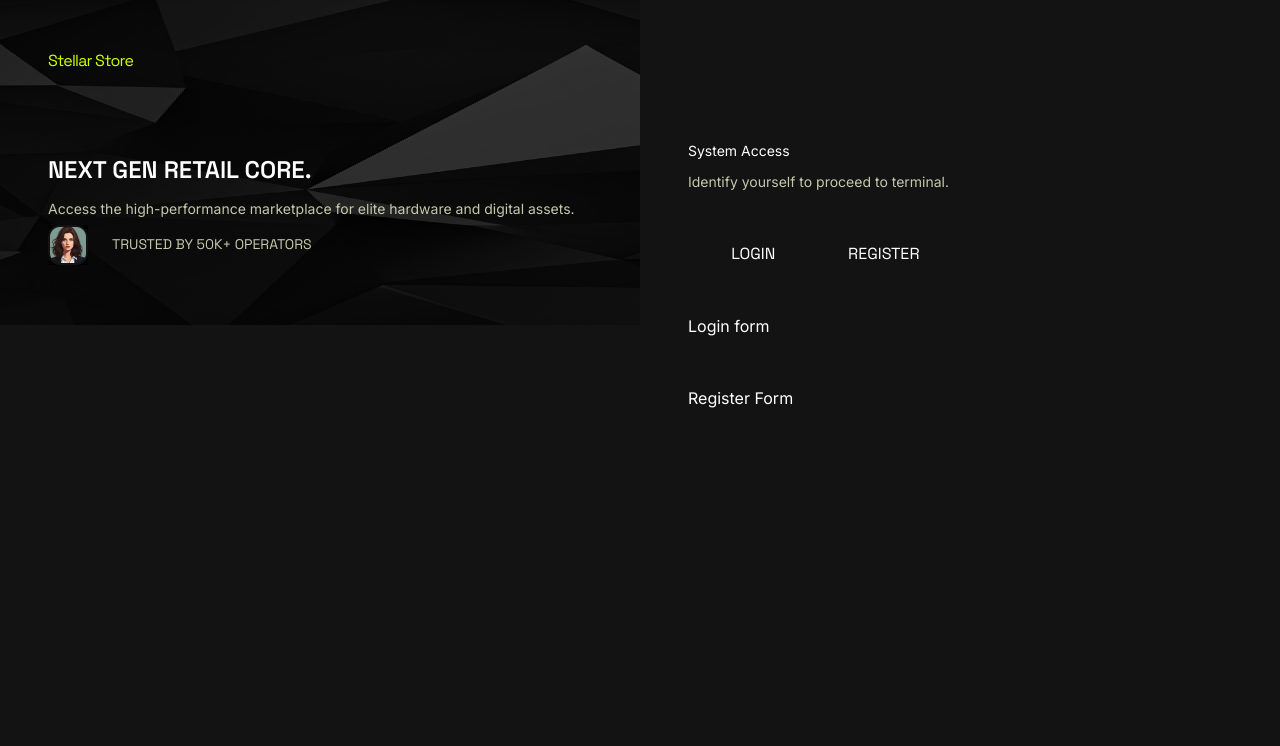
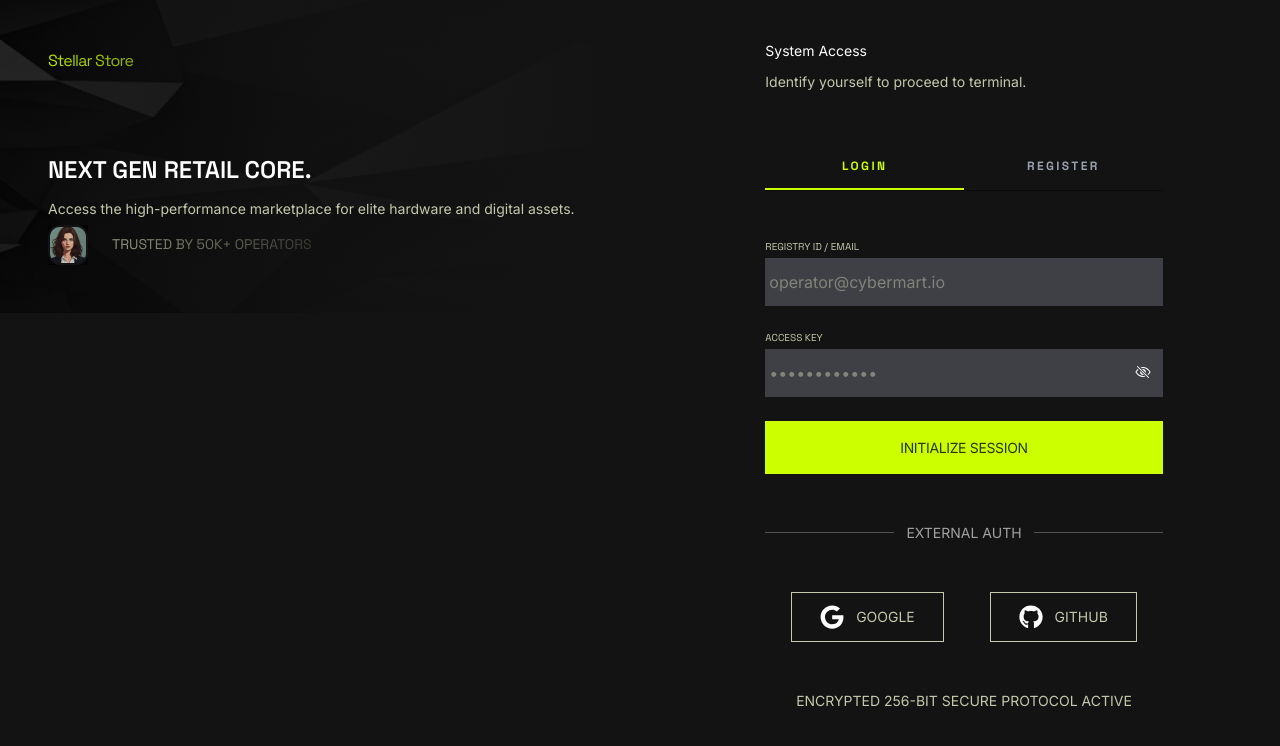
Before and after one commit to MohamedAbdElsamieCoding/stellar-store, a React (Vite) app: page / in a window 1280 px wide. Shown: the top 746 px of the page. Built offline with nearby package versions, Linux system fonts and the light colour scheme.

Commit message:
finish ui auth page

```diff
--- a/src/components/AuthPage/AuthFormSection/AuthFormSection.tsx
+++ b/src/components/AuthPage/AuthFormSection/AuthFormSection.tsx
@@ -1,21 +1,36 @@
+import AuthTabs from "./AuthTabs";
+import { FaGoogle } from "react-icons/fa";
+import { FaGithub } from "react-icons/fa";
+
 const AuthFormSection = () => {
   return (
-    <div className="px-12 py-35 flex min-h-screen ">
-      <div className="flex flex-col gap-12">
+    <div className="flex min-h-screen w-full justify-center md:py-7">
+      <div className="w-4/6 max-w-lg flex flex-col gap-12 p-3 rounded-2xl">
         <div className="flex flex-col gap-2 justify-start">
           <p className="text-white">System Access</p>
           <p className="text-text">Identify yourself to proceed to terminal.</p>
         </div>
-        <div className="flex justify-around font-headline">
-          <button className="active:underline active:text-primary w-full uppercase">
-            Login
+        <AuthTabs />
+        <p
+          className="flex items-center gap-3 text-neutral-400 text-center
+                    before:content-[''] before:flex-1 before:h-px before:bg-neutral-600
+                    after:content-[''] after:flex-1 after:h-px after:bg-neutral-600"
+        >
+          EXTERNAL AUTH
+        </p>
+        <div className="flex flex-col gap-5 md:justify-evenly md:flex-row ">
+          <button className="flex items-center gap-3 cursor-pointer py-3 px-7 border border-text active:translate-y-0.5 duration-75 justify-center">
+            <FaGoogle className="text-2xl" />
+            <p className="text-text">GOOGLE</p>
           </button>
-          <button className="active:underline active:text-primary  w-full uppercase">
-            Register
+          <button className="flex items-center gap-3 cursor-pointer py-3 px-7 border border-text active:translate-y-0.5 duration-75 justify-center">
+            <FaGithub className="text-2xl" />
+            <p className="text-text">GITHUB</p>
           </button>
         </div>
-        <div>Login form</div>
-        <div>Register Form</div>
+        <p className="text-text text-center">
+          ENCRYPTED 256-BIT SECURE PROTOCOL ACTIVE
+        </p>
       </div>
     </div>
   );
--- /dev/null
+++ b/src/components/AuthPage/AuthFormSection/AuthTabs.tsx
@@ -0,0 +1,31 @@
+import { useState } from "react";
+import LoginForm from "./LoginForm";
+import RegisterForm from "./RegisterForm";
+
+const AuthTabs = () => {
+  const [activeTab, setActiveTab] = useState("login");
+  return (
+    <>
+      <div className="flex justify-around font-headline border-b border-neutral relative">
+        <button
+          onClick={() => setActiveTab("login")}
+          className={`flex-1 py-4 text-xs font-bold uppercase tracking-[0.2em] transition-all duration-300 ${activeTab === "login" ? "text-primary" : "text-gray-400 hover:text-gray-300"}`}
+        >
+          Login
+        </button>
+        <button
+          onClick={() => setActiveTab("register")}
+          className={`flex-1 py-4 text-xs font-bold uppercase tracking-[0.2em] transition-all duration-300 ${activeTab !== "login" ? "text-primary" : "text-gray-400 hover:text-gray-300"}`}
+        >
+          Register
+        </button>
+        <div
+          className={`absolute bottom-0 h-0.5 bg-primary transition-all duration-300 ease-in-out w-1/2 ${activeTab === "login" ? "left-0" : "left-1/2"}`}
+        />
+      </div>
+      <div>{activeTab === "login" ? <LoginForm /> : <RegisterForm />}</div>
+    </>
+  );
+};
+
+export default AuthTabs;
--- /dev/null
+++ b/src/components/AuthPage/AuthFormSection/LoginForm.tsx
@@ -0,0 +1,48 @@
+import { useState } from "react";
+import Button from "../../../shared/Button";
+import { IoEyeOutline } from "react-icons/io5";
+import { IoEyeOffOutline } from "react-icons/io5";
+
+const LoginForm = () => {
+  const [showPassword, setShowPassword] = useState(false);
+  return (
+    <div className="flex flex-col gap-6 w-full">
+      <form className="flex flex-col gap-6">
+        <div className="flex flex-col gap-1">
+          <label className="font-headline text-[10px] text-text">
+            REGISTRY ID / EMAIL
+          </label>
+          <input
+            type="email"
+            name="email"
+            placeholder="operator@cybermart.io"
+            className="bg-[#3F3F46] py-3 px-1 text-text"
+          />
+        </div>
+        <div className="flex flex-col gap-1 relative">
+          <label className="font-headline text-[10px] text-text">
+            ACCESS KEY
+          </label>
+          <input
+            type={showPassword ? "text" : "password"}
+            name="password"
+            placeholder="••••••••••••"
+            className="bg-[#3F3F46] py-3 px-1 relative text-text"
+          />
+          <button
+            type="button"
+            onClick={() => {
+              setShowPassword(!showPassword);
+            }}
+            className="absolute right-3 top-8.5"
+          >
+            {showPassword ? <IoEyeOutline /> : <IoEyeOffOutline />}
+          </button>
+        </div>
+      </form>
+      <Button text="INITIALIZE SESSION" onClick={() => {}} />
+    </div>
+  );
+};
+
+export default LoginForm;
--- /dev/null
+++ b/src/components/AuthPage/AuthFormSection/RegisterForm.tsx
@@ -0,0 +1,59 @@
+import { useState } from "react";
+import Button from "../../../shared/Button";
+import { IoEyeOffOutline, IoEyeOutline } from "react-icons/io5";
+
+const RegisterForm = () => {
+  const [showPassword, setShowPassword] = useState(false);
+
+  return (
+    <div className="flex flex-col gap-6 w-full">
+      <form className="flex flex-col gap-6">
+        <div className="flex flex-col gap-1">
+          <label className="font-headline text-[10px] text-text">
+            USER NAME
+          </label>
+          <input
+            type="text"
+            name="username"
+            placeholder="type_your_name"
+            className="bg-[#3F3F46] py-3 px-1 text-text"
+          />
+        </div>
+        <div className="flex flex-col gap-1">
+          <label className="font-headline text-[10px] text-text">
+            REGISTRY ID / EMAIL
+          </label>
+          <input
+            type="email"
+            name="email"
+            placeholder="operator@cybermart.io"
+            className="bg-[#3F3F46] py-3 px-1 text-text"
+          />
+        </div>
+        <div className="flex flex-col gap-1 relative">
+          <label className="font-headline text-[10px] text-text">
+            ACCESS KEY
+          </label>
+          <input
+            type={showPassword ? "text" : "password"}
+            name="password"
+            placeholder="••••••••••••"
+            className="bg-[#3F3F46] py-3 px-1 relative text-text"
+          />
+          <button
+            type="button"
+            onClick={() => {
+              setShowPassword(!showPassword);
+            }}
+            className="absolute right-3 top-8.5"
+          >
+            {showPassword ? <IoEyeOutline /> : <IoEyeOffOutline />}
+          </button>
+        </div>
+      </form>
+      <Button text="INITIALIZE SESSION" onClick={() => {}} />
+    </div>
+  );
+};
+
+export default RegisterForm;
--- a/src/components/AuthPage/AuthHeroSection/AuthHeroSection.tsx
+++ b/src/components/AuthPage/AuthHeroSection/AuthHeroSection.tsx
@@ -1,14 +1,9 @@
 const AuthHeroSection = () => {
   return (
-    <div className="relative inline-block overflow-hidden">
-      {/* BackGround image */}
-      <img
-        src="/overlay-bg.png"
-        alt="Cyber Background"
-        className="absolute inset-0 w-full h-fit object-cover z-0 block"
-      />
+    <div className="w-full relative bg-bg p-10 flex flex-col justify-start">
       {/* Content */}
-      <div className="absolute top-0 left-0 flex flex-col h-full p-12">
+      <div className="absolute top-0 left-0 flex flex-col p-12 bg-[url('/overlay-bg.png')] w-full bg-cover bg-center overflow-hidden">
+        <div className="absolute inset-0 bg-linear-to-l from-bg via-bg/80 to-transparent"></div>
         <div className="flex flex-col gap-20">
           <p className="text-primary font-headline text-[16px] tracking-[-0.8px] antialiased">
             Stellar Store
--- a/src/components/AuthPage/AuthPage.tsx
+++ b/src/components/AuthPage/AuthPage.tsx
@@ -3,7 +3,7 @@ import AuthHeroSection from "./AuthHeroSection/AuthHeroSection";
 
 const LoginPage = () => {
   return (
-    <div className="grid grid-cols-1 md:grid-cols-2 min-h-screen">
+    <div className="grid grid-cols-1 gap-40 md:grid-cols-2 min-h-screen md:gap-4">
       <AuthHeroSection />
       <AuthFormSection />
     </div>
--- /dev/null
+++ b/src/shared/Button.tsx
@@ -0,0 +1,16 @@
+interface Props {
+  text: string;
+  onClick: () => void;
+}
+const Button = ({ text, onClick }: Props) => {
+  return (
+    <button
+      onClick={onClick}
+      className="bg-primary text-[#283500] py-4 text-[14px] tracking-tight"
+    >
+      {text}
+    </button>
+  );
+};
+
+export default Button;
```
